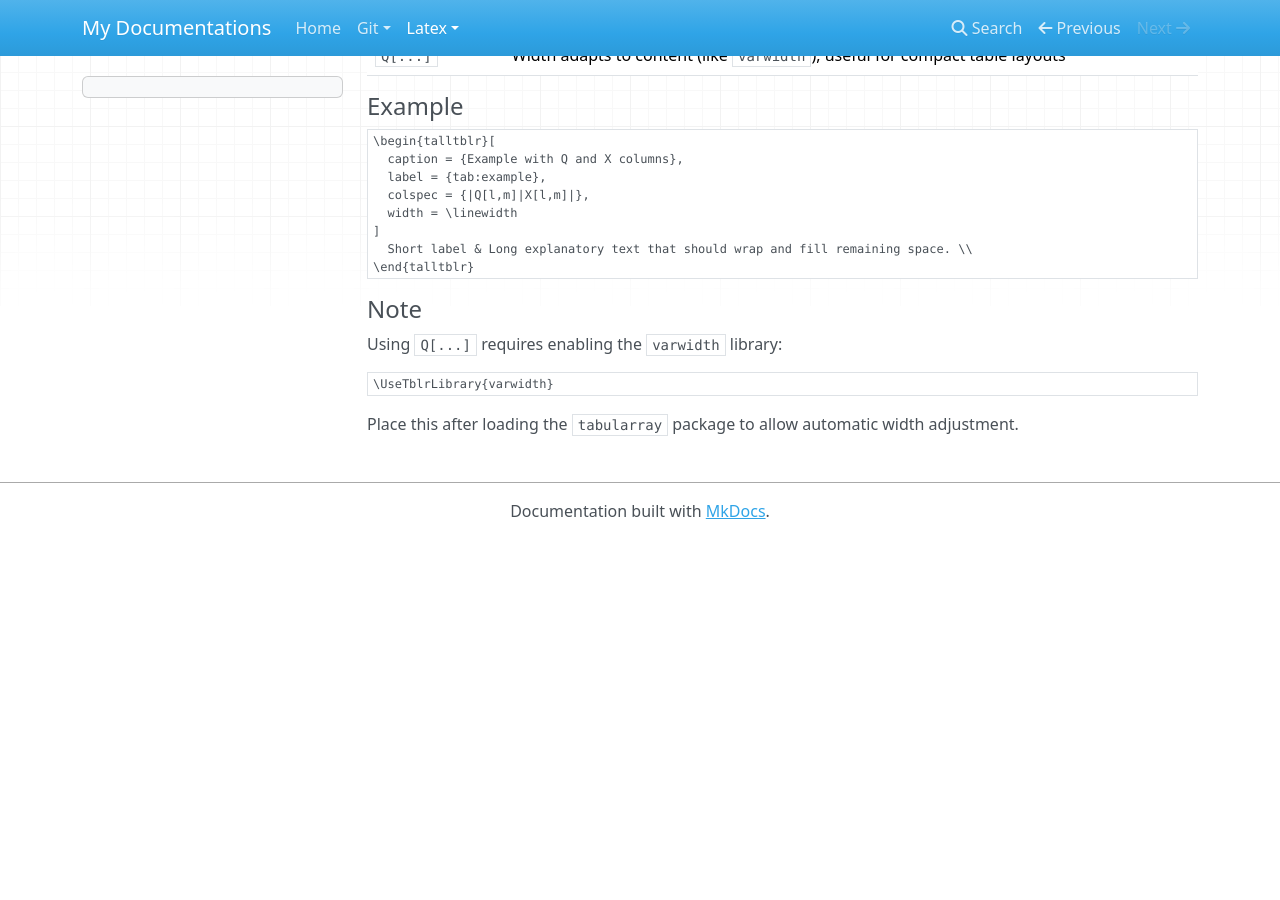
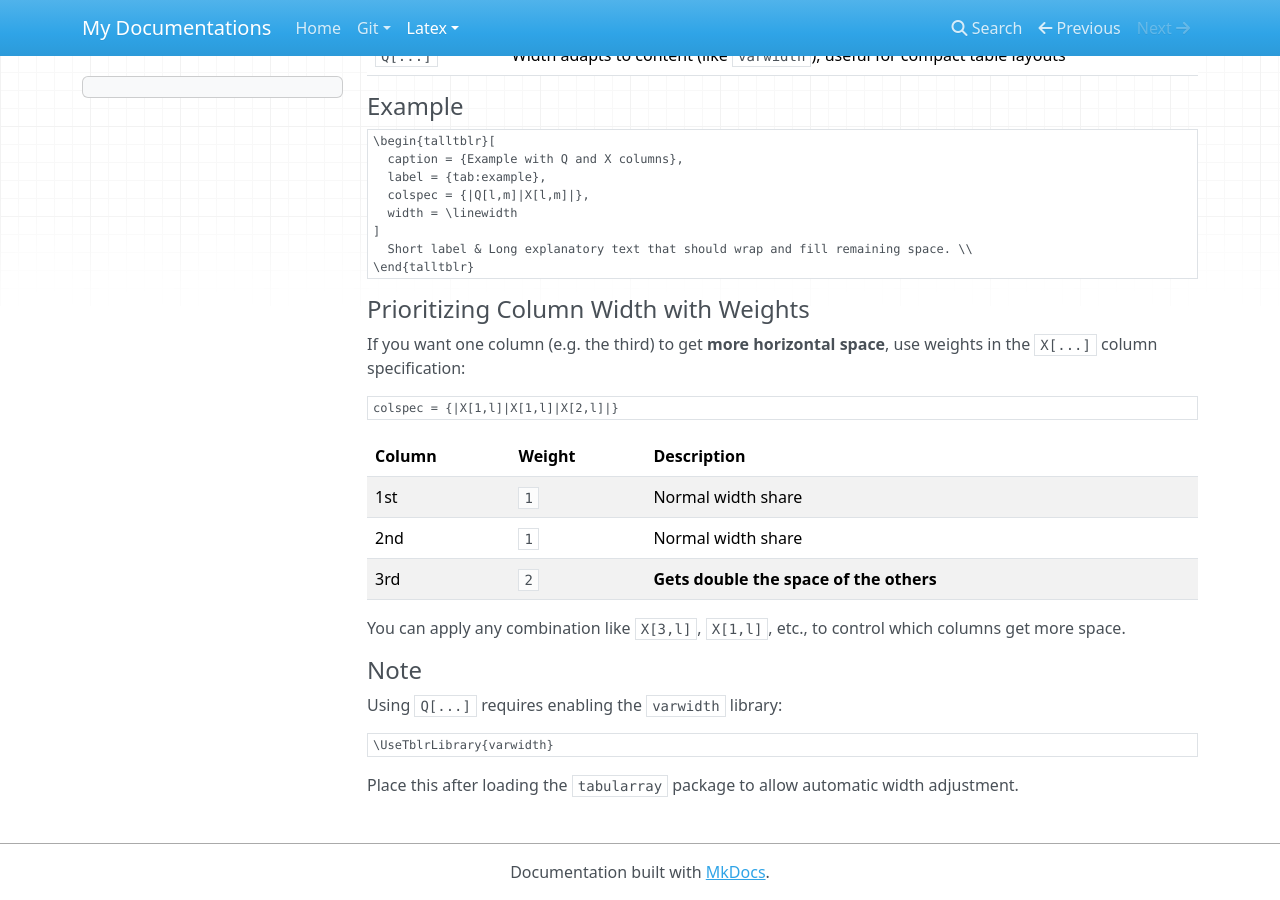
Before and after one commit to erfanios/blogs-mkdocs, an MkDocs documentation site: the page built from docs/latex/tabularray/colspec.md, in a window 1280 px wide and 900 px high, scrolled down 580 px. Built offline with MkDocs 1.6.1, drawn with Linux system fonts in a browser that asks for light colours; nearby versions of some CDN libraries; before the commit the page ends 1119 px from its top, so only the background shows below that.

Commit message:
Improve colspec

````diff
--- a/docs/latex/colspec.md
+++ b/docs/latex/tabularray/colspec.md
@@ -36,6 +36,22 @@ colspec = {|Q[l,m]|X[l,m]|}
 \end{talltblr}
 ```
 
+## Prioritizing Column Width with Weights
+
+If you want one column (e.g. the third) to get **more horizontal space**, use weights in the `X[...]` column specification:
+
+```latex
+colspec = {|X[1,l]|X[1,l]|X[2,l]|}
+```
+
+| Column     | Weight | Description                                    |
+|------------|--------|------------------------------------------------|
+| 1st        | `1`    | Normal width share                             |
+| 2nd        | `1`    | Normal width share                             |
+| 3rd        | `2`    | **Gets double the space of the others**        |
+
+You can apply any combination like `X[3,l]`, `X[1,l]`, etc., to control which columns get more space.
+
 ## Note
 
 Using `Q[...]` requires enabling the `varwidth` library:
````
